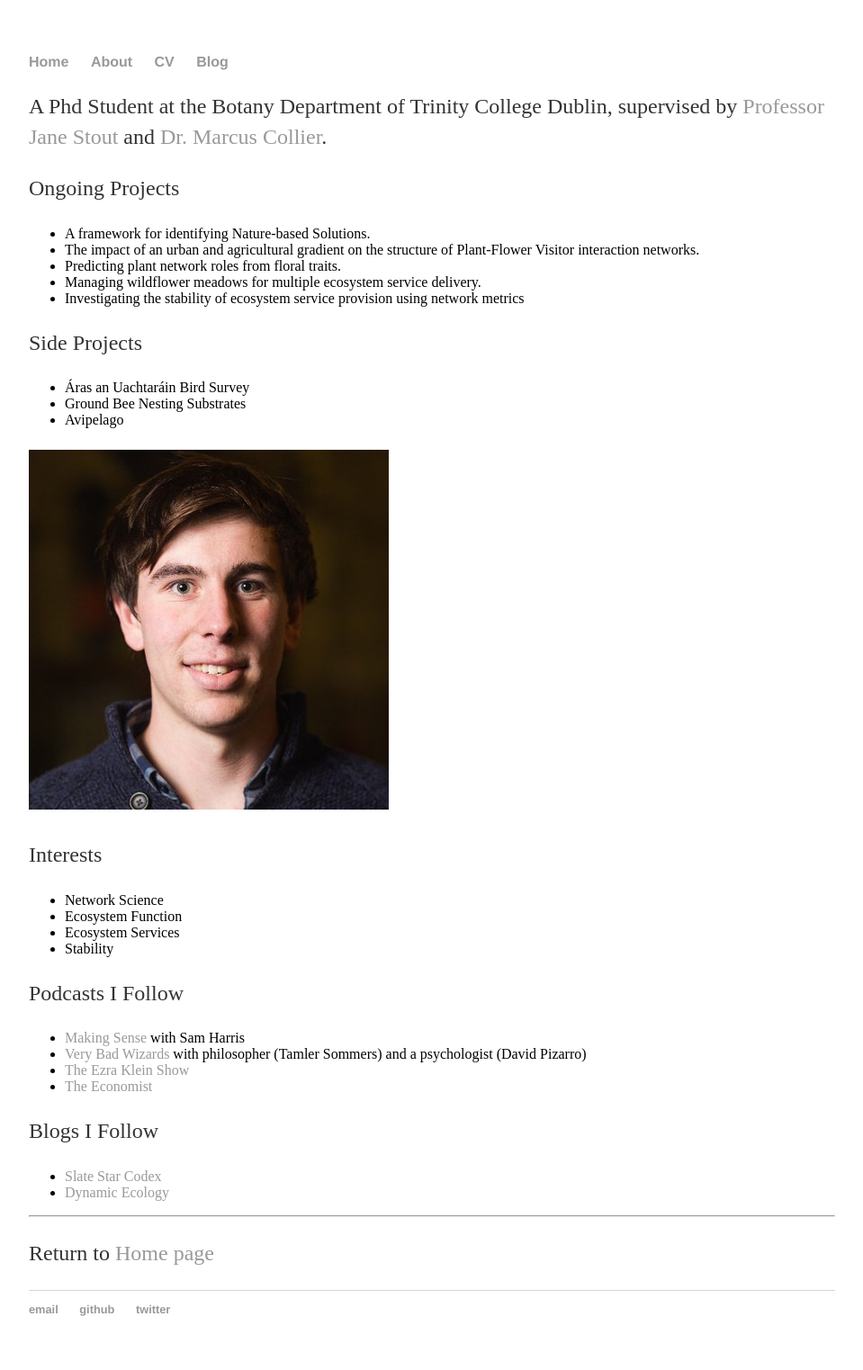
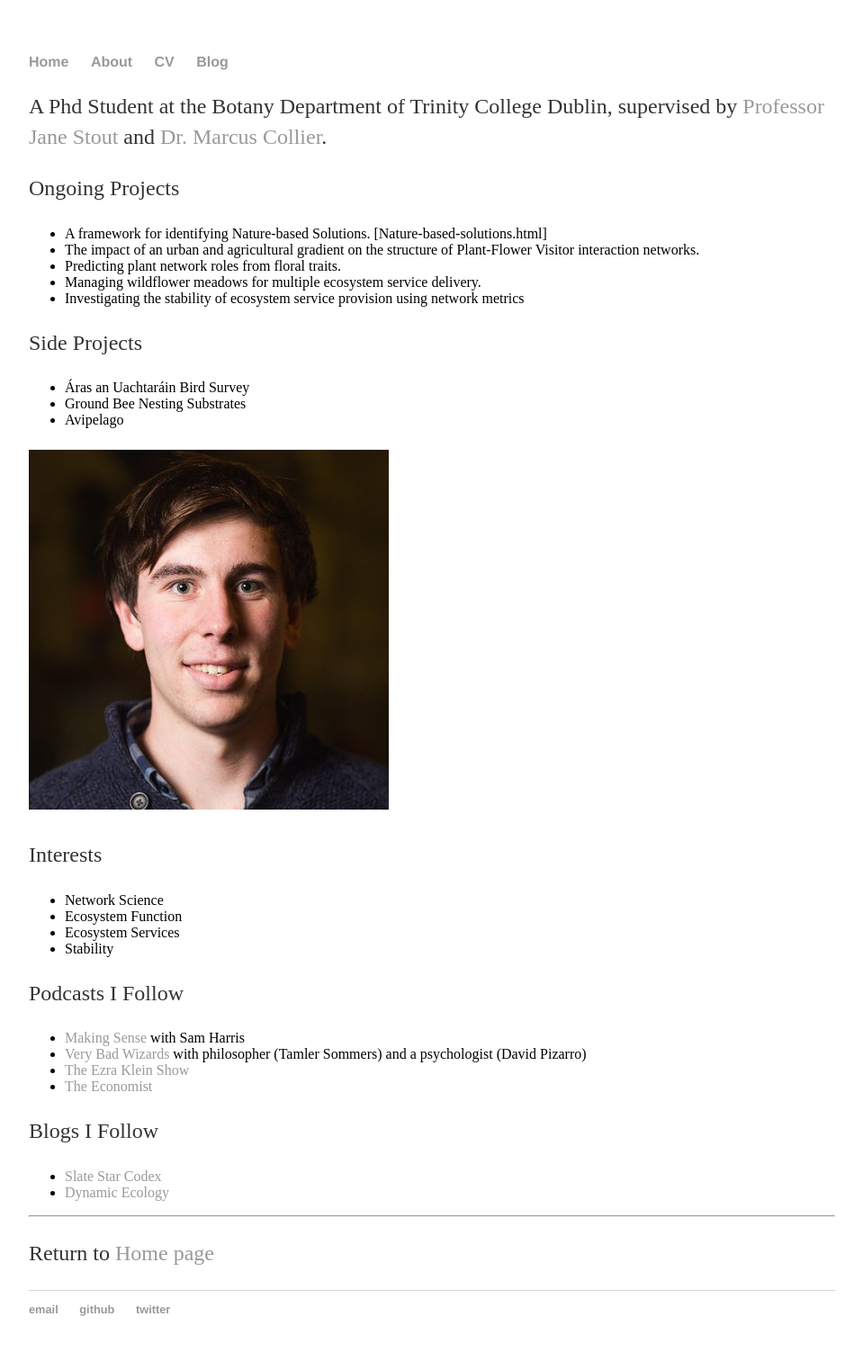
Before and after one commit to ciwhite/ciwhite.github.io, a Jekyll site: the page built from about.md, in a window 1280 px wide. Shown: the whole page at 90% size, without its empty margins (160-1119 px from the left). Built offline with Jekyll 4.4.1, drawn with Linux system fonts in a browser that asks for light colours; our own code applies the rules of GitHub Pages for plain Markdown files.

Commit message:
Update about.md

```diff
--- a/about.md
+++ b/about.md
@@ -5,7 +5,7 @@
 A Phd Student at the Botany Department of Trinity College Dublin, supervised by [Professor Jane Stout](https://www.tcd.ie/Botany/people/stoutj/) and [Dr. Marcus Collier](https://www.tcd.ie/Botany/people/colliema/).
 
 Ongoing Projects
-* A framework for identifying Nature-based Solutions.
+* A framework for identifying Nature-based Solutions. [Nature-based-solutions.html]
 * The impact of an urban and agricultural gradient on the structure of Plant-Flower Visitor interaction networks.
 * Predicting plant network roles from floral traits.
 * Managing wildflower meadows for multiple ecosystem service delivery.
```
